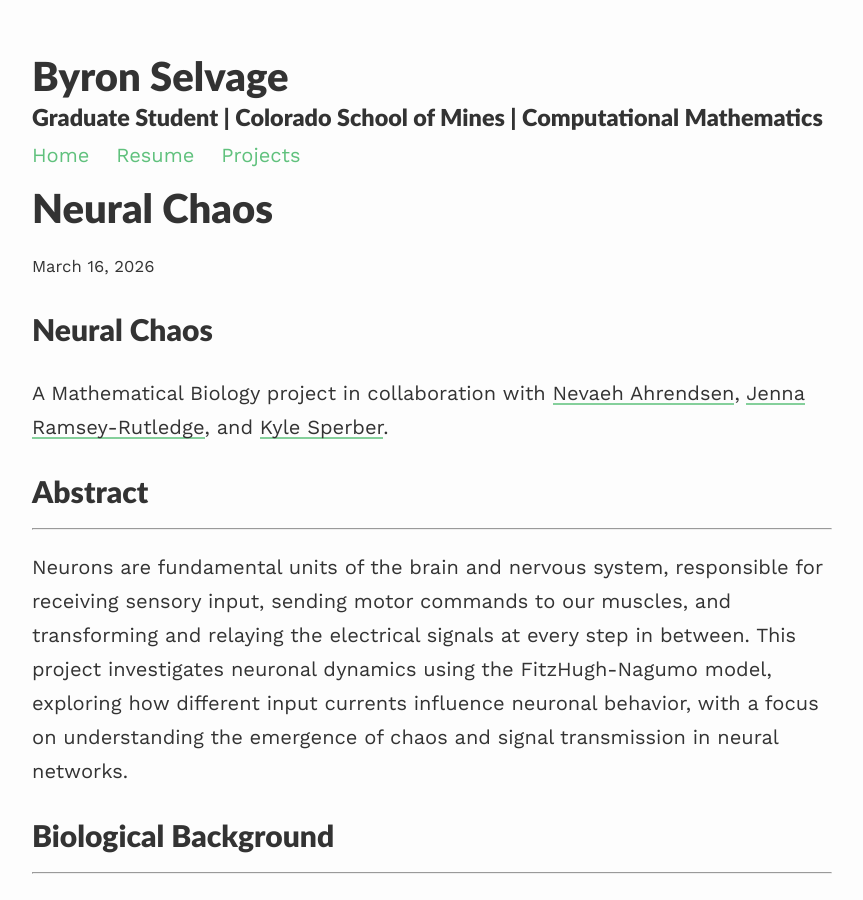
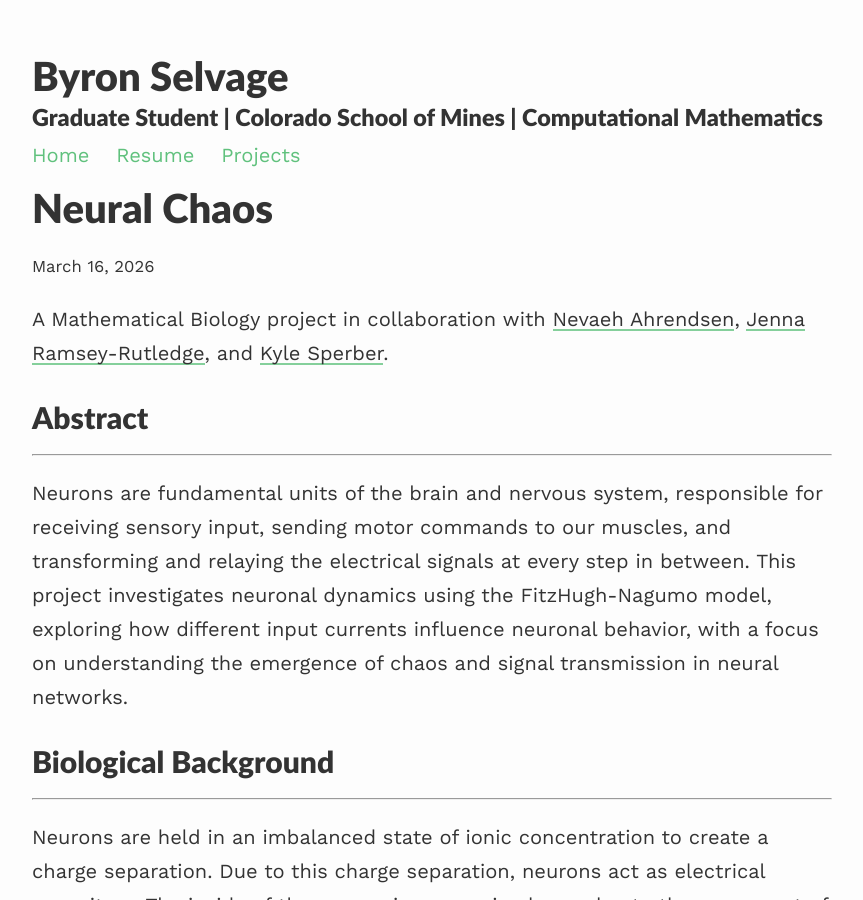
Before and after one commit to Byron-Selvage/Byron-Selvage.github.io, a Jekyll site: the page built from _projects/neuralChaos.md, in a window 1280 px wide and 900 px high. Shown: the whole window, without its empty margins (208-1071 px from the left). Built offline with Jekyll 4.4.1, drawn with Linux system fonts in a browser that asks for light colours; formulas are drawn with MathJax 3.

Commit message:
Neural Chaos Project

```diff
--- a/_projects/neuralChaos.md
+++ b/_projects/neuralChaos.md
@@ -3,7 +3,6 @@ layout: post
 title: Neural Chaos
 description: Investigating neuronal dynamics using the FitzHugh-Nagumo model with chaos analysis
 ---
-# Neural Chaos
 A Mathematical Biology project in collaboration with [Nevaeh Ahrendsen](https://www.linkedin.com/in/nevaeh-ahrendsen-b75a38270/), [Jenna Ramsey-Rutledge](https://www.linkedin.com/in/jenna-ramsey-baa016156/), and [Kyle Sperber](https://www.linkedin.com/in/kyle-sperber-55572b240/).
 
 ## Abstract
```
